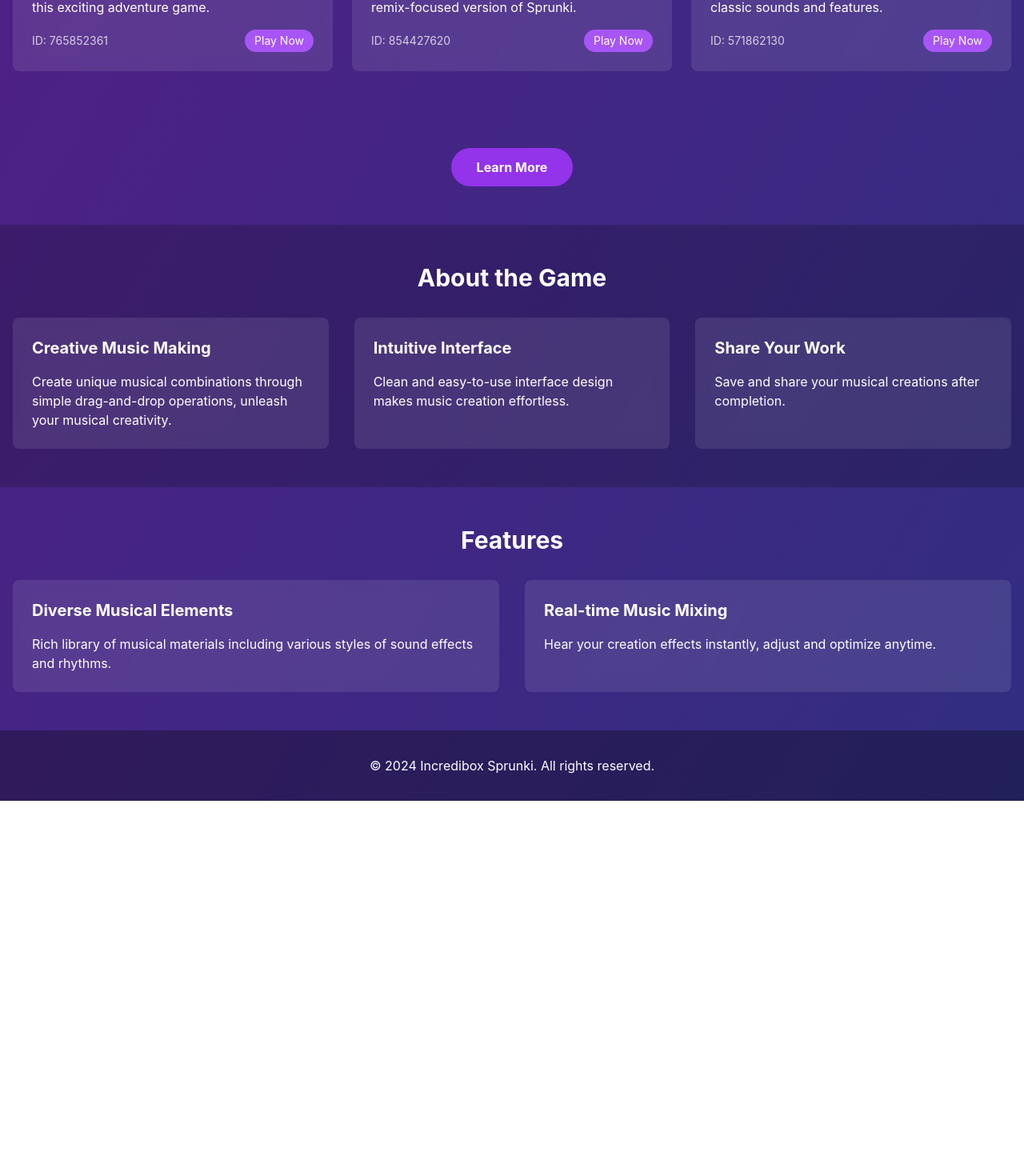
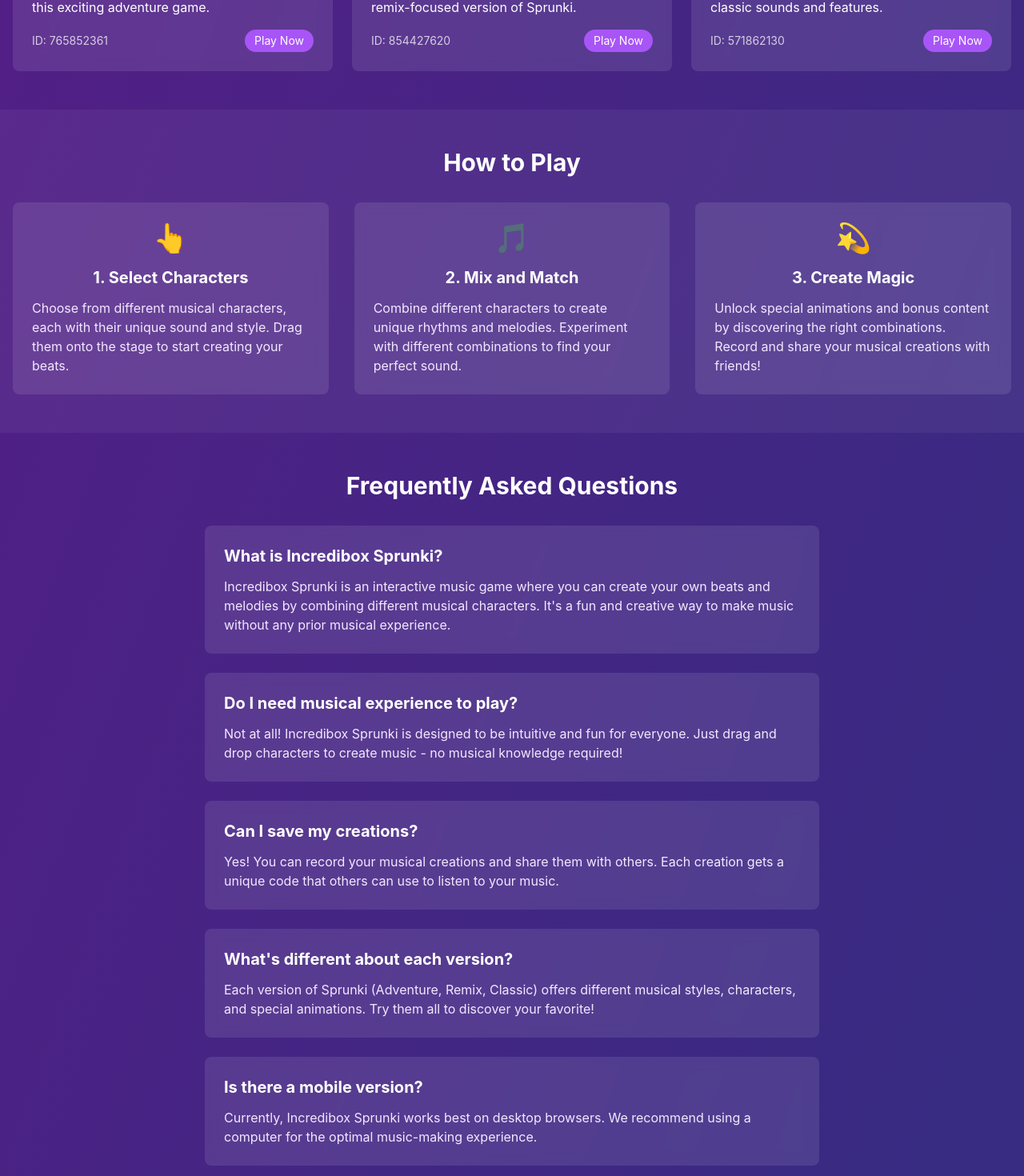
Before and after one commit to jbgf/incrediboxsprunki, a Next.js app: page / in a window 1280 px wide. Shown: the part 1117-2587 px from the top of the page at 80% size. Before the commit the page ends 2118 px from the top, so only its background shows below. Built offline with nearby package versions, Linux system fonts and the light colour scheme.

Commit message:
feat：more games

```diff
--- a/app/page.tsx
+++ b/app/page.tsx
@@ -121,7 +121,7 @@
 
             {gameId !== "1099928310" && (
               <a
-                href="/?id=1099928310"
+                href="/"
                 target="_blank"
                 rel="noopener noreferrer"
                 className="block transform transition-transform hover:scale-105"
@@ -139,6 +139,59 @@
                 </div>
               </a>
             )}
+          </div>
+        </div>
+      </section>
+
+      {/* How to Play Section */}
+      <section className="py-12 px-4 bg-white/5">
+        <div className="container mx-auto">
+          <h2 className="text-3xl font-bold mb-8 text-center text-white">How to Play</h2>
+          <div className="grid grid-cols-1 md:grid-cols-3 gap-8">
+            <div className="bg-white/10 p-6 rounded-lg backdrop-blur-sm">
+              <div className="text-4xl mb-4 text-center">👆</div>
+              <h3 className="text-xl font-bold mb-3 text-white text-center">1. Select Characters</h3>
+              <p className="text-purple-100">Choose from different musical characters, each with their unique sound and style. Drag them onto the stage to start creating your beats.</p>
+            </div>
+            <div className="bg-white/10 p-6 rounded-lg backdrop-blur-sm">
+              <div className="text-4xl mb-4 text-center">🎵</div>
+              <h3 className="text-xl font-bold mb-3 text-white text-center">2. Mix and Match</h3>
+              <p className="text-purple-100">Combine different characters to create unique rhythms and melodies. Experiment with different combinations to find your perfect sound.</p>
+            </div>
+            <div className="bg-white/10 p-6 rounded-lg backdrop-blur-sm">
+              <div className="text-4xl mb-4 text-center">💫</div>
+              <h3 className="text-xl font-bold mb-3 text-white text-center">3. Create Magic</h3>
+              <p className="text-purple-100">Unlock special animations and bonus content by discovering the right combinations. Record and share your musical creations with friends!</p>
+            </div>
+          </div>
+        </div>
+      </section>
+
+      {/* FAQ Section */}
+      <section className="py-12 px-4">
+        <div className="container mx-auto">
+          <h2 className="text-3xl font-bold mb-8 text-center text-white">Frequently Asked Questions</h2>
+          <div className="max-w-3xl mx-auto space-y-6">
+            <div className="bg-white/10 p-6 rounded-lg backdrop-blur-sm">
+              <h3 className="text-xl font-bold mb-3 text-white">What is Incredibox Sprunki?</h3>
+              <p className="text-purple-100">Incredibox Sprunki is an interactive music game where you can create your own beats and melodies by combining different musical characters. It's a fun and creative way to make music without any prior musical experience.</p>
+            </div>
+            <div className="bg-white/10 p-6 rounded-lg backdrop-blur-sm">
+              <h3 className="text-xl font-bold mb-3 text-white">Do I need musical experience to play?</h3>
+              <p className="text-purple-100">Not at all! Incredibox Sprunki is designed to be intuitive and fun for everyone. Just drag and drop characters to create music - no musical knowledge required!</p>
+            </div>
+            <div className="bg-white/10 p-6 rounded-lg backdrop-blur-sm">
+              <h3 className="text-xl font-bold mb-3 text-white">Can I save my creations?</h3>
+              <p className="text-purple-100">Yes! You can record your musical creations and share them with others. Each creation gets a unique code that others can use to listen to your music.</p>
+            </div>
+            <div className="bg-white/10 p-6 rounded-lg backdrop-blur-sm">
+              <h3 className="text-xl font-bold mb-3 text-white">What's different about each version?</h3>
+              <p className="text-purple-100">Each version of Sprunki (Adventure, Remix, Classic) offers different musical styles, characters, and special animations. Try them all to discover your favorite!</p>
+            </div>
+            <div className="bg-white/10 p-6 rounded-lg backdrop-blur-sm">
+              <h3 className="text-xl font-bold mb-3 text-white">Is there a mobile version?</h3>
+              <p className="text-purple-100">Currently, Incredibox Sprunki works best on desktop browsers. We recommend using a computer for the optimal music-making experience.</p>
+            </div>
           </div>
         </div>
       </section>
```
